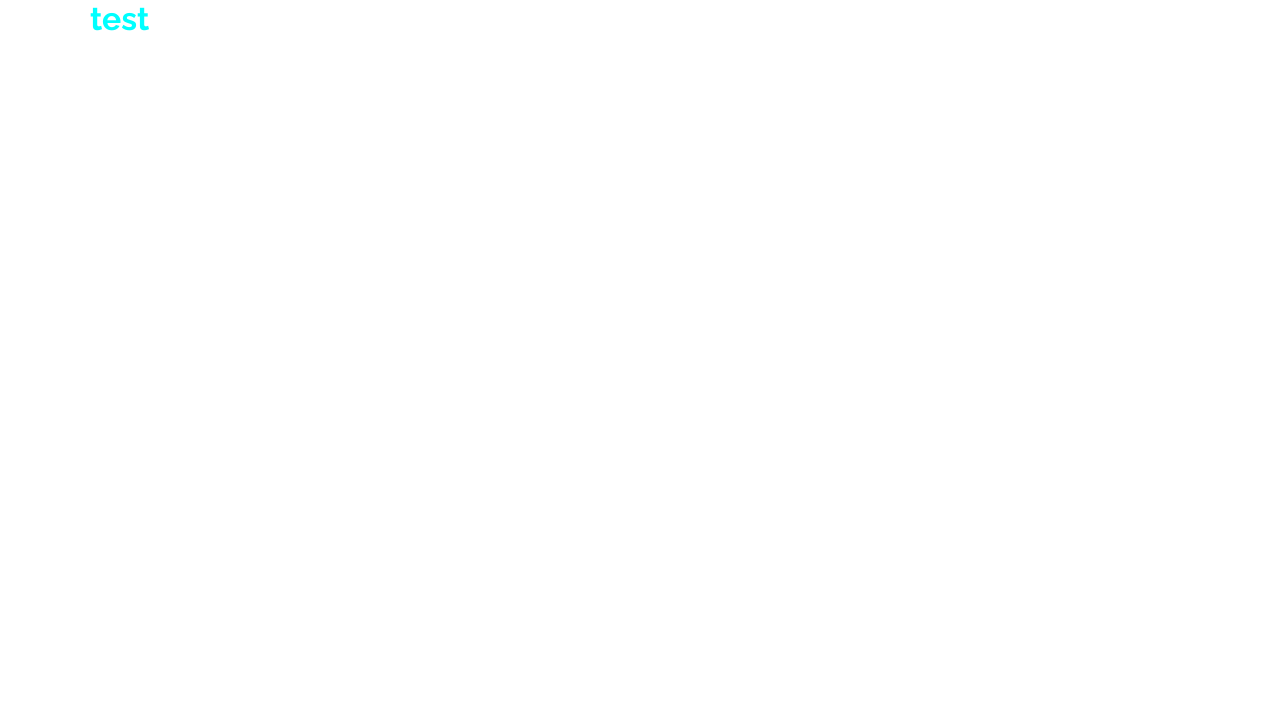
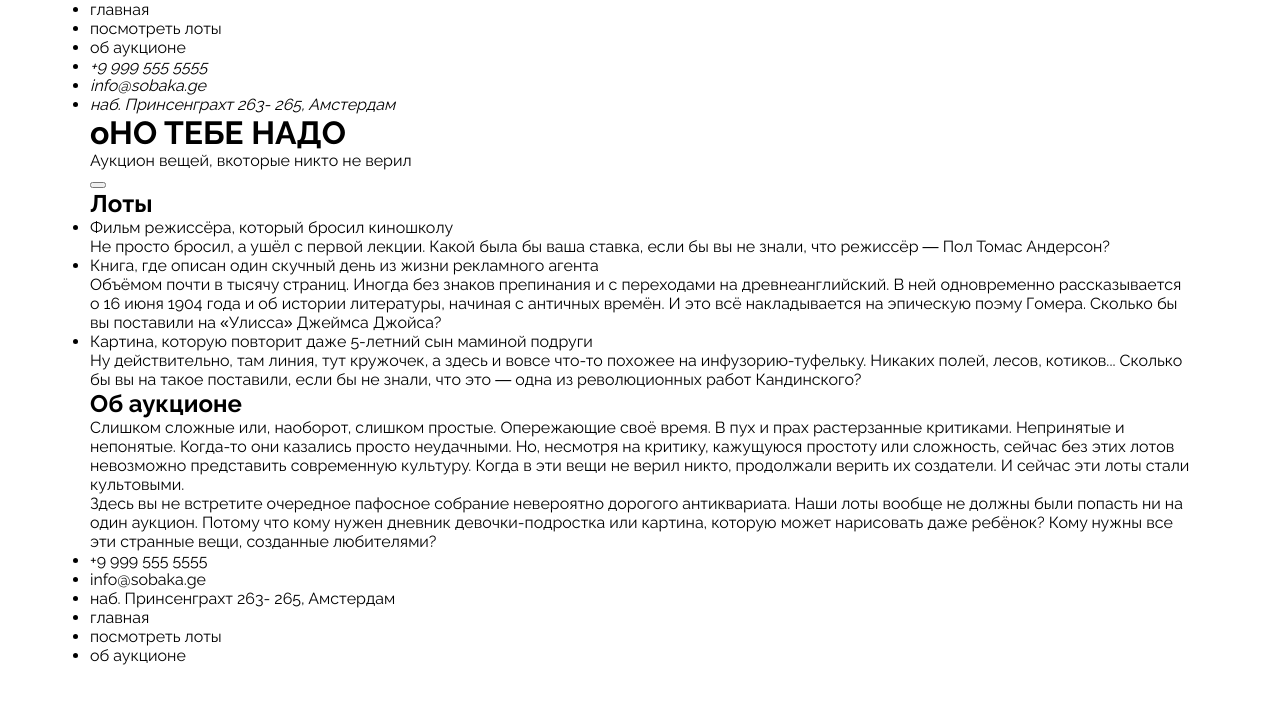
Before and after one commit to oryx3422/ono-tebe-nado-ad, a plain HTML site: page index.html in a window 1280 px wide. Drawn offline with Linux system fonts and the light colour scheme.

Commit message:
added layout v0.0.1

```diff
--- a/index.html
+++ b/index.html
@@ -1,5 +1,6 @@
 <!DOCTYPE html>
 <html lang="ru">
+
 <head>
   <meta charset="UTF-8" />
   <meta http-equiv="X-UA-Compatible" content="IE=edge" />
@@ -9,7 +10,92 @@
   <link rel="stylesheet" href="./styles/style.css">
   <title>Оно тебе надо — аукцион вещей, в которые никто не верил</title>
 </head>
+
 <body>
-    <h1>test</h1>
+  <header class="header">
+    <nav class="header__nav">
+      <ul class="header__links">
+        <li><a class="header__link-active">главная</a></li>
+        <li><a class="header__link"></a>посмотреть лоты</li>
+        <li><a class="header__link"></a>об аукционе</li>
+      </ul>
+    </nav>
+    <a class="header__logo"></a>
+    <address>
+      <ul class="header__contacts">
+        <li>+9 999 555 5555</li>
+        <li>info@sobaka.ge</li>
+        <li>наб. Принсенграхт 263- 265, Амстердам</li>
+      </ul>
+    </address>
+  </header>
+  <main class="cover">
+    <h1 class="cover__title">
+      <span>
+        оНО
+      </span>
+      <span class="text-center">
+        ТЕБЕ
+      </span>
+      <span class="text-end">
+        НАДО
+      </span>
+    </h1>
+    <div class="cover__description">
+      <p class="cover__description-text">Аукцион вещей, вкоторые никто не верил</p>
+      <button class="cover__description-button"></button>
+    </div>
+    <lots class="lots">
+      <h2 class="lots__title">Лоты</h2>
+      <ul>
+        <li><a class="lots__link">Фильм режиссёра, который бросил киношколу
+            <article>Не просто бросил, а ушёл с первой лекции. Какой была бы ваша ставка, если бы вы не знали, что режиссёр — Пол Томас Андерсон?</article>
+          </a></li>
+        <li><a class="lots__link">Книга, где описан один скучный день из жизни рекламного агента
+            <article>Объёмом почти в тысячу страниц. Иногда без знаков препинания и с переходами на древнеанглийский. В ней одновременно рассказывается о 16 июня 1904 года и об истории литературы, начиная с античных времён. И это всё накладывается на эпическую поэму Гомера. Сколько бы вы поставили на «Улисса» Джеймса Джойса?</article>
+          </a></li>
+        <li><a class="lots__link">Картина, которую повторит даже 5-летний сын маминой подруги
+            <article>Ну действительно, там линия, тут кружочек, а здесь и вовсе что-то похожее на инфузорию-туфельку. Никаких полей, лесов, котиков... Сколько бы вы на такое поставили, если бы не знали, что это — одна из революционных работ Кандинского?</article>
+          </a></li>
+      </ul>
+    </lots>
+    <about class="about">
+      <a class="about__logo"></a>
+      <div>
+        <h2 class="about__title">Об аукционе</h2>
+        <div class="about__description">
+          <p class="about__text">Слишком сложные или, наоборот, слишком простые. Опережающие своё время. В пух и прах
+            растерзанные критиками. Непринятые и непонятые. Когда-то они казались просто неудачными. Но, несмотря
+            на критику, кажущуюся простоту или сложность, сейчас без этих лотов невозможно представить современную
+            культуру. Когда в эти вещи не верил никто, продолжали верить их создатели. И сейчас эти лоты стали
+            культовыми. </p>
+          <p class="about__text">Здесь вы не встретите очередное пафосное собрание невероятно дорогого антиквариата.
+            Наши лоты вообще не должны были попасть ни на один аукцион. Потому что кому нужен дневник девочки-подростка
+            или картина, которую может нарисовать даже ребёнок? Кому нужны все эти странные вещи, созданные любителями?
+          </p>
+        </div>
+      </div>
+    </about>
+  </main>
+  <footer class="footer">
+    <ul class="footer__contacts">
+        <li>+9 999 555 5555</li>
+        <li>info@sobaka.ge</li>
+        <li>наб. Принсенграхт 263- 265, Амстердам</li>
+      </ul>
+      <nav class="footer__nav">
+      <ul class="footer__links">
+        <li><a class="footer__link-active">главная</a></li>
+        <li><a class="footer__link"></a>посмотреть лоты</li>
+        <li><a class="footer__link"></a>об аукционе</li>
+      </ul>
+    </nav>
+    <section class="footer__links">
+      <a class="footer__link-youtube"></a>
+      <a class="footer__link-vk"></a>
+      <a class="footer__link-pinterest"></a>
+    </section>
+  </footer>
 </body>
+
 </html>
--- a/styles/style.css
+++ b/styles/style.css
@@ -1,4 +1 @@
 /* место для вашего кода */
-* {
-  color: aqua;
-}
```
Lines whose indentation alone changed are shown as unchanged.
